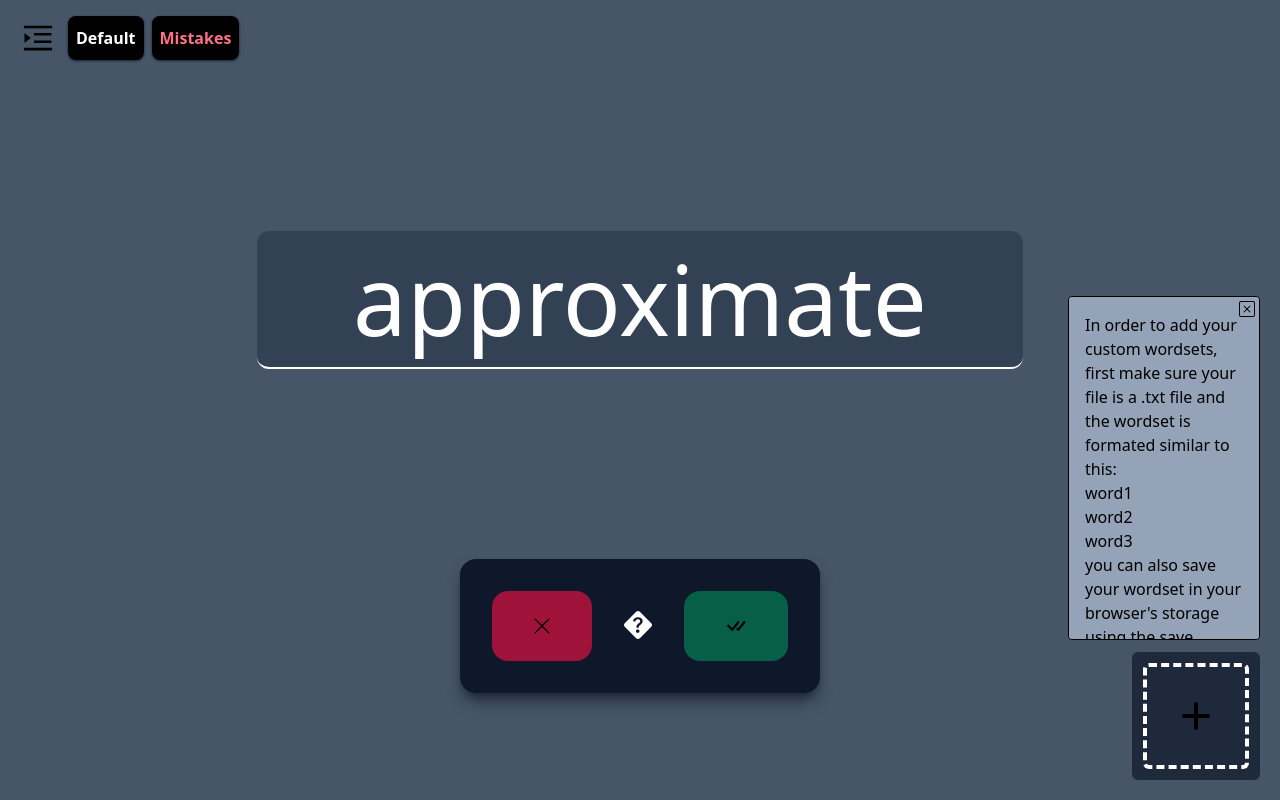
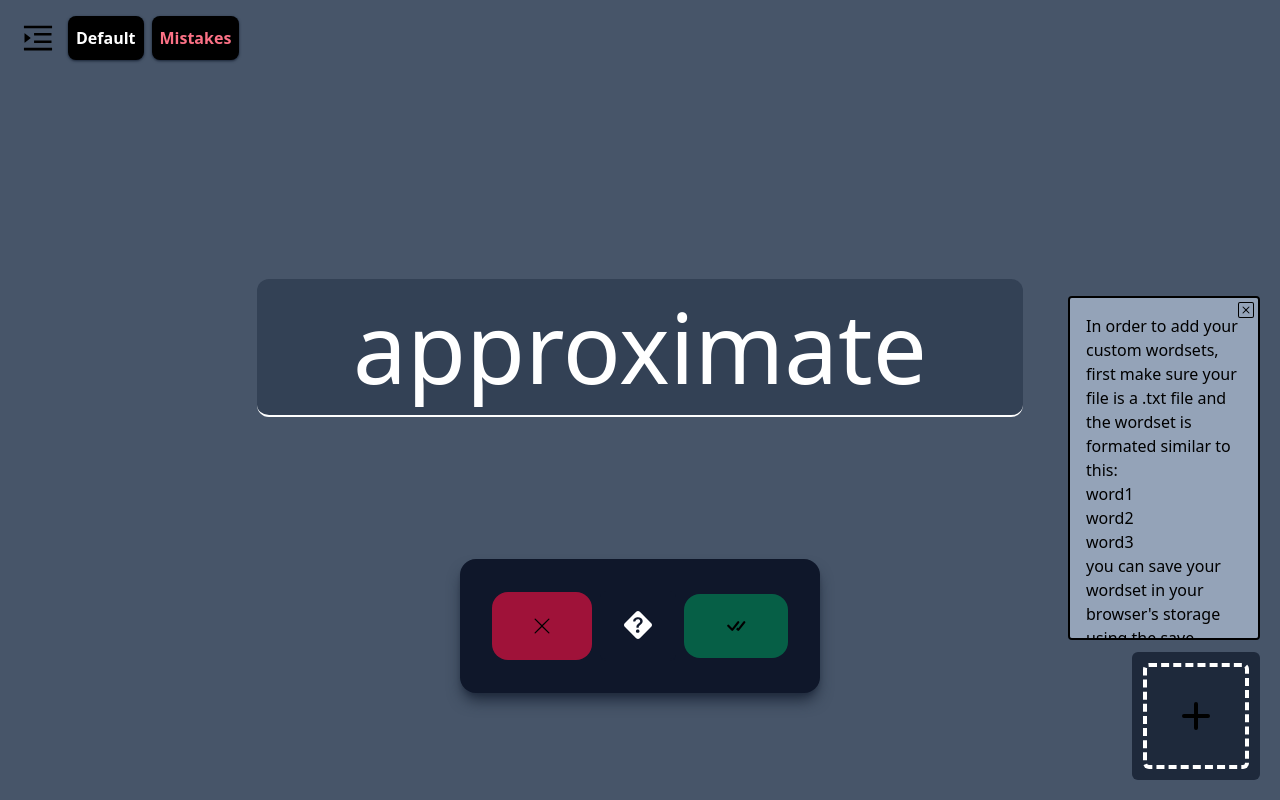
Before and after one commit to Bijan-K/NextJS-Vocabulary-Trainer, a Next.js app: page / in a window 1280 px wide. Built offline with nearby package versions, Linux system fonts and the light colour scheme.

Commit message:
Visual Adjustments

```diff
--- a/components/GuideCard.js
+++ b/components/GuideCard.js
@@ -8,7 +8,7 @@ export default function GuideCard() {
 
   return (
     showGuide && (
-      <div className="fixed text-black bg-slate-400 p-4 rounded border border-black landscape:bottom-40 landscape:h-fit landscape:right-5 landscape:translate-x-0 landscape:w-48 landscape:text-base landscape:translate-y-0 right-1/2 translate-x-1/2 bottom-1/2 translate-y-1/2 max-h-[43%] w-4/5 text-2xl overflow-scroll">
+      <div className="fixed text-black bg-slate-400 p-4 rounded border-2 border-black landscape:bottom-40 landscape:h-fit landscape:right-5 landscape:translate-x-0 landscape:w-48 landscape:text-base landscape:translate-y-0 right-1/2 translate-x-1/2 bottom-1/2 translate-y-1/2 max-h-[43%] w-4/5 text-2xl overflow-scroll font-medium">
         <button onClick={clickHandler} className="absolute top-1 right-1">
           <BsXSquare />
         </button>
@@ -22,8 +22,8 @@ export default function GuideCard() {
         word3
         <br />
         <span>
-          you can also save your wordset in your browser&apos;s storage using
-          the save function in the menu.
+          you can save your wordset in your browser&apos;s storage using the
+          save function in the menu.
         </span>
       </div>
     )
--- a/components/Layout.js
+++ b/components/Layout.js
@@ -9,7 +9,7 @@ export default function Layout({ children }) {
         <meta name="viewport" content="width=device-width, initial-scale=1" />
         <link rel="icon" href="/favicon.ico" />
       </Head>
-      <main className="h-screen w-full">{children}</main>
+      <main className="h-screen w-full overflow-hidden">{children}</main>
     </div>
   );
 }
--- a/components/MainButtons/CorrectButton.js
+++ b/components/MainButtons/CorrectButton.js
@@ -15,7 +15,7 @@ export default function CorrectButton() {
     <button
       title=""
       onClick={clickHandler}
-      className="bg-emerald-800 px-10 py-3 rounded-2xl active:bg-emerald-900"
+      className="bg-emerald-800 px-10 py-5 rounded-2xl active:bg-emerald-900"
     >
       <BsCheckAll size={24} />
     </button>
--- a/components/MainButtons/QuestionButton.js
+++ b/components/MainButtons/QuestionButton.js
@@ -15,7 +15,7 @@ export default function QuestionButton() {
     <button
       title=""
       onClick={clickHandler}
-      className=" bg-slate-900 py-5 px-6 rounded-md border-b-2 border-slate-900 active:border-b-2 active:border-white"
+      className=" bg-slate-900 py-5 px-4 landscape:px-6 rounded-md border-b-2 border-slate-900 active:border-b-2 active:border-white"
     >
       <BsQuestionDiamondFill size={28} color="white" />
     </button>
--- a/components/MainButtons/WrongButton.js
+++ b/components/MainButtons/WrongButton.js
@@ -17,7 +17,7 @@ export default function WrongButton() {
   return (
     <button
       title=""
-      className=" bg-rose-800 px-10 py-6 rounded-2xl active:bg-rose-900"
+      className=" bg-rose-800 pl-10 pr-10 landscape:px-10 py-6 rounded-2xl active:bg-rose-900"
       onClick={clickHandler}
     >
       <BsXLg size={20} />
--- a/components/MainButtonsContainer.js
+++ b/components/MainButtonsContainer.js
@@ -4,7 +4,7 @@ import WrongButton from './MainButtons/WrongButton';
 
 export default function MainButtonsContainer() {
   return (
-    <div className="fixed shadow-lg shadow-top rounded-2xl shadow-slate-800 bottom-10 left-1/2 transform -translate-x-1/2 -translate-y-1/2 mb-12 landscape:mb-0 p-8 flex gap-2 bg-slate-900">
+    <div className="fixed shadow-lg shadow-top rounded-2xl shadow-slate-800 bottom-10 left-1/2 transform -translate-x-1/2 -translate-y-1/2 mb-12 w-5/6 landscape:w-auto landscape:mb-0 px-4 py-4 landscape:p-8 flex gap-2 bg-slate-900 overflow-ellipsis items-center justify-center">
       <WrongButton />
       <QuestionButton />
       <CorrectButton />
--- a/components/MainDisplay.js
+++ b/components/MainDisplay.js
@@ -16,7 +16,7 @@ export default function MainDisplay() {
     <div className="w-full h-full bg-slate-600 flex items-center justify-center">
       <div
         onClick={clickHandler}
-        className=" translate-y-[-100px] rounded-xl border-b-2 border-white landscape:px-24 py-5 px-6 cursor-pointer mx-2 bg-slate-700"
+        className=" translate-y-[-100px] rounded-xl border-b-2 border-white landscape:px-24 py-5 px-6 cursor-pointer mx-2 bg-slate-700 mt-24"
       >
         <span className="text-white landscape:text-8xl text-6xl min-w-min">
           {word !== 'NaN' && word != undefined ? (
--- a/components/MenuContainer/MenuContainer.js
+++ b/components/MenuContainer/MenuContainer.js
@@ -52,7 +52,7 @@ export default function ListContainer() {
   };
 
   return (
-    <div className="fixed bottom-0 left-0 w-3/4 landscape:w-1/5 h-screen bg-slate-900 z-10 opacity-95 p-1">
+    <div className="fixed top-0 left-0 w-3/4 landscape:w-1/5 h-screen bg-slate-900 z-10 opacity-95 p-1 ">
       {/* header */}
       <div className="flex border-b">
         <div className="flex gap-2 m-1">
```
